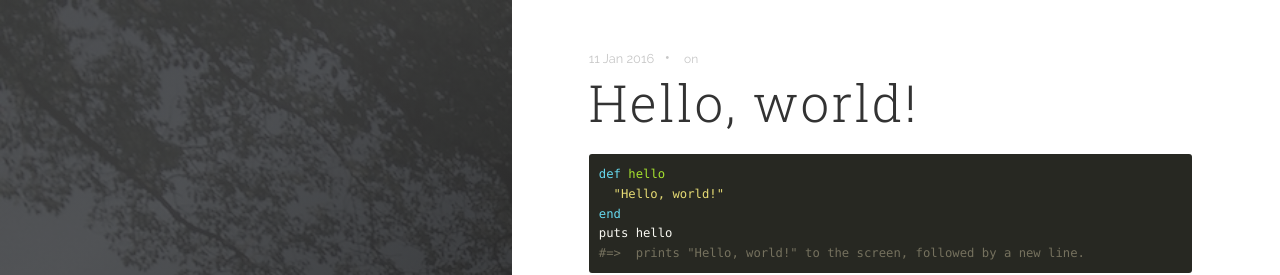
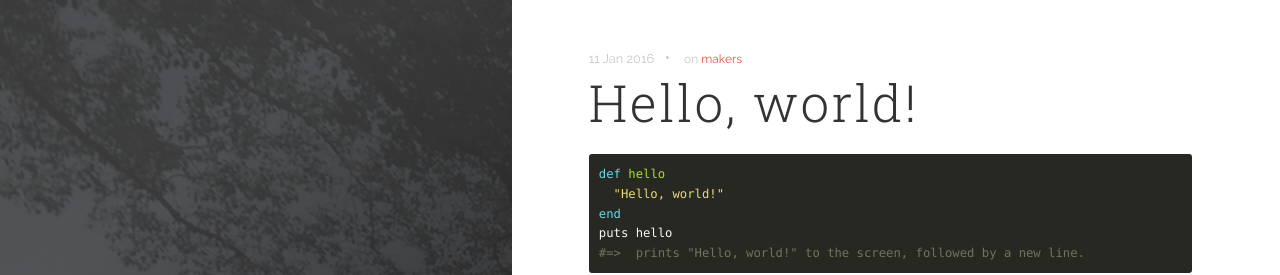
Before and after one commit to ggwc82/ggwc82.github.io, a Jekyll site: the page built from _posts/2016-01-11-helloworld.markdown, in a window 1280 px wide and 1189 px high. Shown: the top 275 px of the window. Built offline with Jekyll 4.4.1, drawn with Linux system fonts in a browser that asks for light colours; nearby versions of some CDN libraries.

Commit message:
Updated posts with tags

```diff
--- a/_posts/2016-01-11-helloworld.markdown
+++ b/_posts/2016-01-11-helloworld.markdown
@@ -1,8 +1,9 @@
 ---
 layout: post
 title:  "Hello, world!"
-date:   2016-01-11 18:07:53 +0000
+date:   2016-01-11 18:07:53
 categories: first blog post
+tags: [makers]
 ---
 {% highlight ruby %}
 def hello
--- a/_posts/2016-01-17-recapofprecourse1&2.markdown
+++ b/_posts/2016-01-17-recapofprecourse1&2.markdown
@@ -1,8 +1,9 @@
 ---
 layout: post
 title:  Recap of Precourse Weeks 1 & 2
-date:   2016-01-17 21:30:48 +0000
+date:   2016-01-17 21:30:48
 categories: makers precourse
+tags: [makers]
 ---
 
 Week 1 - Introduction to the command line and Git. I've previously encountered the Unix command line on a Solaris course I'd taken many moons ago, and also having experienced the pains of DOS 6.2 in my youth, I didn't have much problems with the course material. Although one particular difficult topic did manage to show itself - regular expressions or regex. It's not the most intuitive or straighforward methods of parsing text, but I do know once mastered, it can be very powerful. Either way it cannot be avoided, so I'd better put aside some time to practice messing about with it.
--- a/_posts/2016-01-17-recapofprecourse3&4.markdown
+++ b/_posts/2016-01-17-recapofprecourse3&4.markdown
@@ -1,8 +1,9 @@
 ---
 layout: post
 title:  Recap of Precourse Weeks 3 & 4
-date:   2016-01-17 21:50:29 +0000
+date:   2016-01-17 21:50:29
 categories: makers precourse
+tags: [makers]
 ---
 
 After a considerably long two week break over Christmas and New Year, I was eagerly waiting for Week 3 to start. So much so, when the e-mail from Nikesh dropped in my inbox around 1pm on the Monday, I got cracking right away. The week's challenge was to complete Chris Pine's Learn To Program Tutorial, chapters 9 to 14 along with the exercises. Although I had already covered chapters 1-8 in preparation for my interview way back in October, I did some additional study over the Christmas break which involved repeating Pine's tutorial and the Codecademy Ruby course.
--- a/_posts/2016-01-17-thoughtsonprecourse.markdown
+++ b/_posts/2016-01-17-thoughtsonprecourse.markdown
@@ -1,8 +1,9 @@
 ---
 layout: post
 title:  Thoughts on completing Makers Academy Precourse
-date:   2016-01-17 16:15:24 +0000
+date:   2016-01-17 16:15:24
 categories: makers precourse
+tags: [makers]
 ---
 
 It's Sunday afternoon right now, and the Weekend challenge set by Nikesh is just to...
--- a/_posts/2016-01-18-inpromptupost.markdown
+++ b/_posts/2016-01-18-inpromptupost.markdown
@@ -1,8 +1,9 @@
 ---
 layout: post
 title:  An impromptu post
-date:   2016-01-19 20:35:43 +0000
+date:   2016-01-19 20:35:43
 categories: makers academy
+tags: [makers]
 ---
 
 Day 2 is over and I just felt the urge to blog, so rather than just think about blogging like I've always done before, I just opened Sublime and here we are.
--- a/_posts/2016-01-24-week1recap.markdown
+++ b/_posts/2016-01-24-week1recap.markdown
@@ -1,8 +1,9 @@
 ---
 layout: post
 title:  Makers Academy - Week 1 Recap
-date:   2016-01-24 22:39:59 +0000
+date:   2016-01-24 22:39:59
 categories: makers academy
+tags: [makers]
 ---
 
 Wow, week 1 went by incredibly fast. You know what they say when you don't notice the passage of time, particularly when you're completely engrossed in what you're doing. Thats what every day has been like when I'm coding - just yesterday I started the Friday challenge around 5pm and then realised it was 2am when I'd almost completed it.
```
